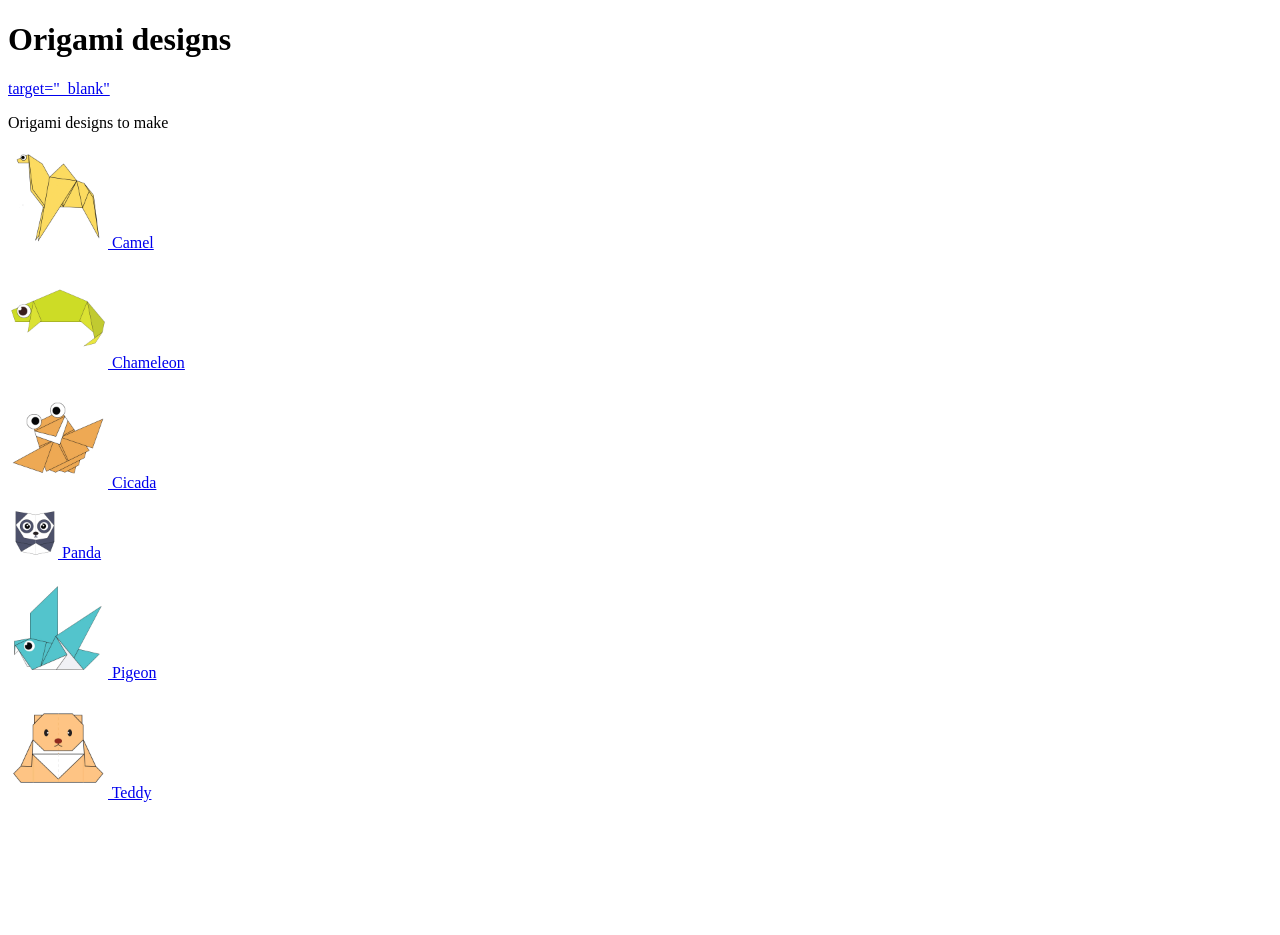
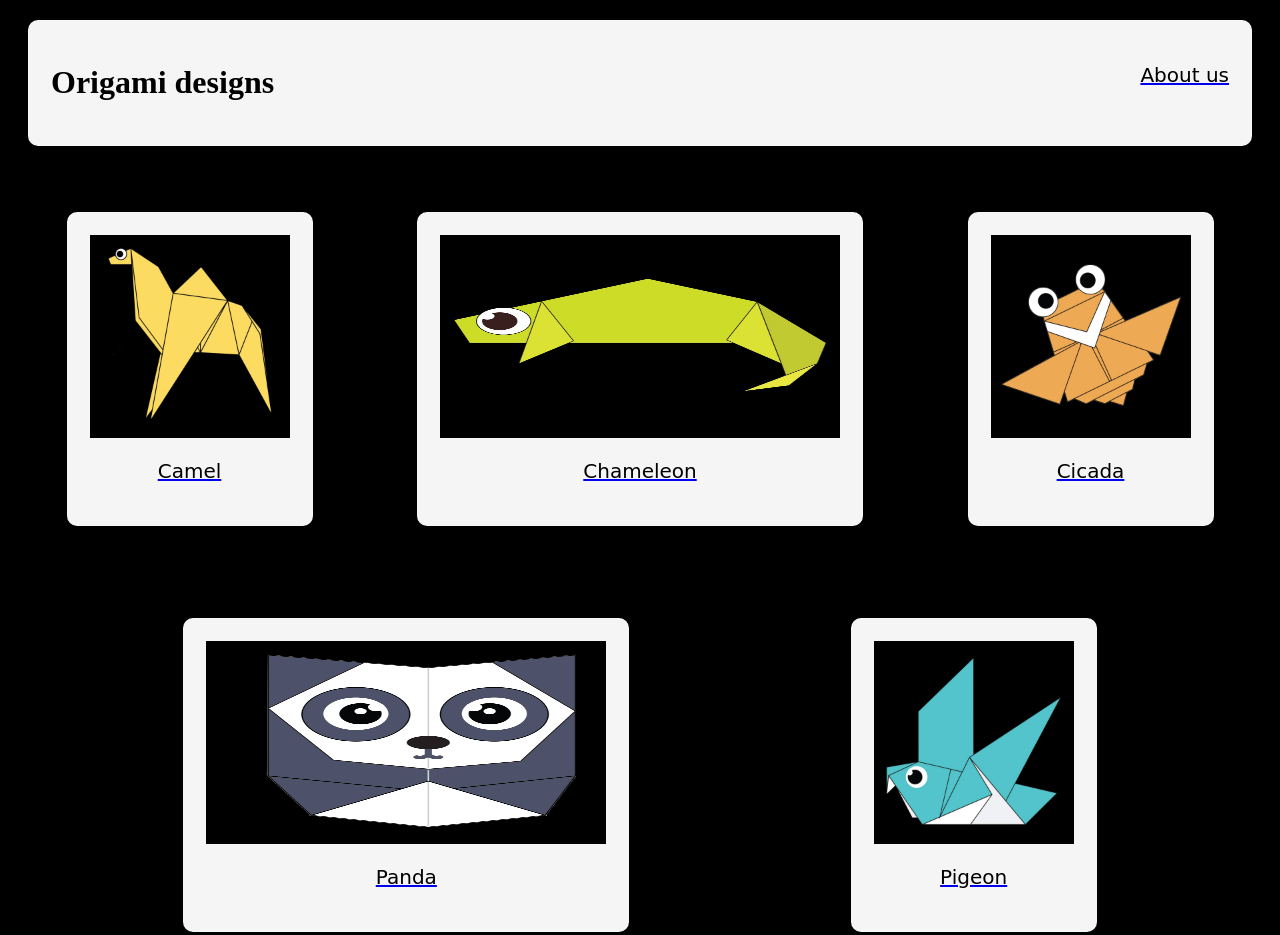
Before and after one commit to Trex275/p-50, a plain HTML site: page index.html in a window 1280 px wide. Before the commit the page ends 818 px from the top, so only its background shows below. Drawn offline with Linux system fonts and the light colour scheme.

Commit message:
Add files via upload

```diff
--- /dev/null
+++ b/Style.css
@@ -0,0 +1,58 @@
+*{
+    background-color: black;
+}
+.myGames{
+    margin: 46px;
+    border-width: 4px;
+    border-color: black;
+    border:solid;
+    padding: 20px;
+    border-radius: 10px;
+    background-color: whitesmoke;
+    color: whitesmoke;
+}
+.header{
+    margin: 20px;
+    border-width: 4px;
+    border-color: black;
+    border:solid;
+    padding: 20px;
+    border-radius: 10px;
+    display: flex;
+    flex-wrap: wrap;
+    justify-content: space-between;
+    background-color: whitesmoke;
+    color: whitesmoke;
+}
+.grid{
+    display: flex;
+    flex-wrap: wrap;
+    justify-content: space-evenly;
+}
+.footer{
+    margin: 20px;
+    border-width: 4px;
+    border-color: black;
+    border:solid;
+    padding: 20px;
+    border-radius: 10px;
+    background-color: whitesmoke;
+    color: whitesmoke;
+}
+.text{
+    background-color: whitesmoke;
+}
+h1{
+    background-color: whitesmoke;
+    color: black;
+}
+p{
+    font-family: cursive;
+    background-color: whitesmoke;
+    color: black;
+    font-size: 20px;
+    text-align: center;
+}
+.myGames:hover{
+    transform: scale(1.5);
+}
--- a/index.html
+++ b/index.html
@@ -5,61 +5,66 @@
     <title>
         Origami designs
     </title>
-    <div class="header">
-        <div class="Menu">
-            <div ><a href="#"></a></div>
-            <div ></div>
-        </div>
-
-    </div>
+    <link rel="stylesheet" type="text/css" href="./Style.css" />
 </head>
 
 <body>
+    <div class="header">
         <h1>
             Origami designs
         </h1>
-    <a href="About.html">
-        target="_blank"
+        <div class="text">
+            <a href="./Aboutme.html">
+                <p>
+                    About us
+                </p>
             </a>
+        </div>
+    </div>
+    <div class="grid">
+        <div class="myGames">
+            <a href="http://origami.me/camel/" target="_blank">
+                <img src="./OrigamiImages/images/camel.png" alt="Ping pong img "
+                    width="200" height="200">
                 <p>
-        Origami designs to make
-    </p>
-    <a href="http://origami.me/camel/">
-        <p>
-            <img src="./OrigamiImages/images/camel.png" alt="Origami Camel link" width="100" height="100">
                     Camel
                 </p>
             </a>
-    <a href="http://origami.me/chameleon/">
+        </div>
+        <div class="myGames">
+            <a href="http://origami.me/chameleon/" target="_blank">
+                <img src="./OrigamiImages/images/chameleon.png" alt="Trex img" width="400" height="200">
                 <p>
-            <img src="./OrigamiImages/images/chameleon.png" alt="Origami Chameleon link" width=100 height=100>
                     Chameleon
                 </p>
             </a>
-    <a href="http://origami.me/flying-cicada/">
+        </div>
+        <div class="myGames">
+            <a href="http://origami.me/flying-cicada/" target="_blank">
+                <img src="./OrigamiImages/images/cicada.png" alt="Angry_Birds icon img" width="200" height="200">
                 <p>
-            <img src="./OrigamiImages/images/cicada.png" alt="Origami cicada link" width=100 height=100>
                     Cicada
                 </p>
             </a>
-    <a href="http://origami.me/panda/">
+        </div>
+        <div class="myGames">
+            <a href="http://origami.me/panda/" target="_blank">
+                <img src="./OrigamiImages/images/panda.png" alt="Car_Racing icon img" width="400" height="200">
                 <p>
-            <img src="./OrigamiImages/images/panda.png" alt="Origami panda link" width=50 height=50>
                     Panda
                 </p>
             </a>
-    <a href="http://origami.me/pigeon/">
+        </div>
+        <div class="myGames">
+            <a href="http://origami.me/pigeon/" target="_blank">
+            <img src="./OrigamiImages/images/pigeon.png" alt="Pac_Man icon img" width="200" height="200">
             <p>
-            <img src="./OrigamiImages/images/pigeon.png" alt="Origami pigeon link" width=100 height=100>
                 Pigeon
             </p>
         </a>
-    <a href="http://origami.me/teddy-bear/">
-        <p>
-            <img src="./OrigamiImages/images/teddy.png" alt="Origami teddy-bear link" width=100 height=100>
-            Teddy
-        </p>
-    </a>
+        </div>
+    </div>
+
 </body>
 
 </html>
```
Lines whose indentation alone changed are shown as unchanged.
